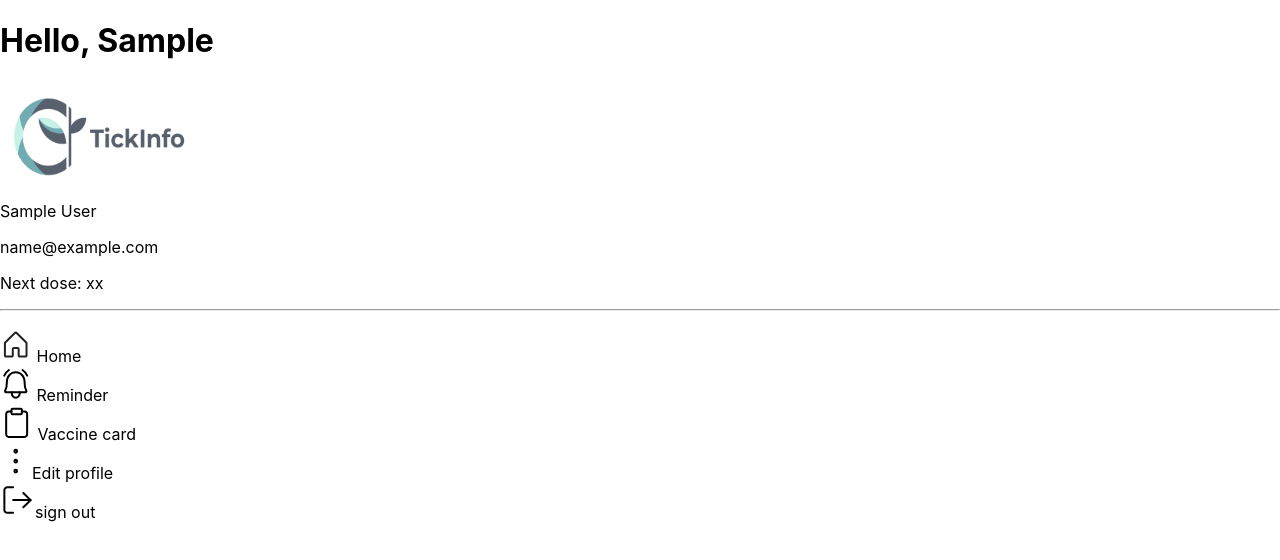
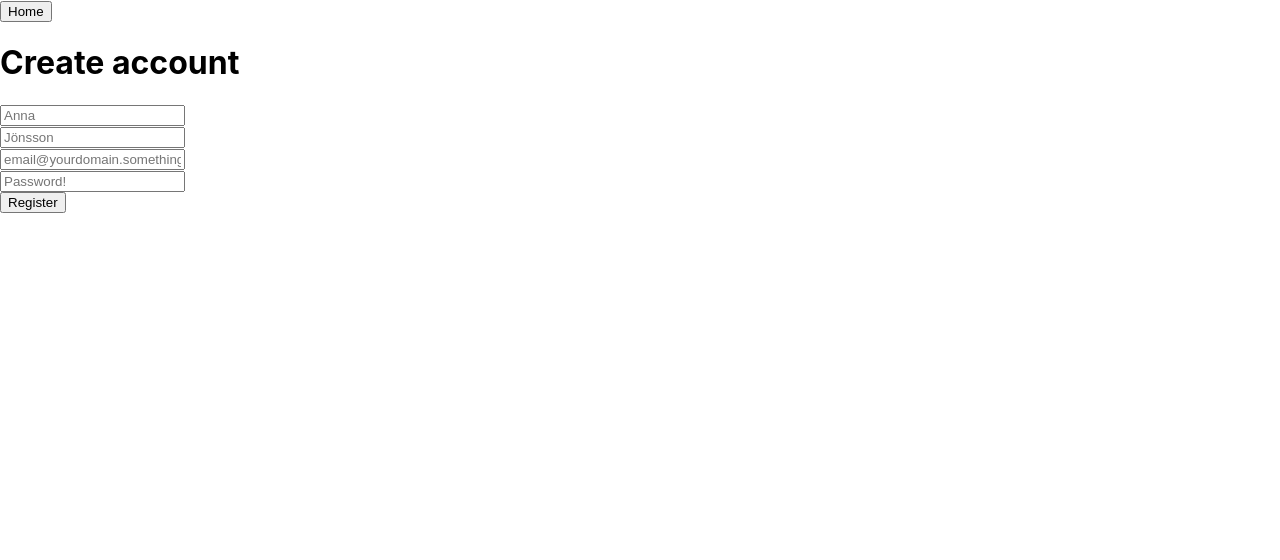
Before and after one commit to sofiaringstedt/final-project, a React (Create React App) app in the folder client/: page /register in a window 1280 px wide. Before the commit this address led to /account. Shown: the top 560 px of the page. Built offline with nearby package versions, Linux system fonts and the light colour scheme; sample sign-in values are in the browser's storage.

Commit message:
Add edit user functionality

```diff
--- a/client/src/App.js
+++ b/client/src/App.js
@@ -1,4 +1,4 @@
-import React from "react";
+import React, {useState} from "react";
 import { BrowserRouter, Routes, Route } from "react-router-dom";
 
 import Home from "./components/Home";
@@ -8,13 +8,16 @@ import Account from "./components/Account";
 import VaccineCard from "./components/VaccineCard";
 
 const App = () => {
+  const [mode, setMode] = useState("register");
+  const [method, setMethod] = useState("POST");
+
   return (
     <BrowserRouter>
       <Routes>
         <Route path="/" element={<Home />} />
         <Route path="/login" element={<Login />} />
-        <Route path="/register" element={<Register />} />
-        <Route path="/account" element={<Account />} />
+        <Route path="/register" element={<Register mode={mode} method={method} />} />
+        <Route path="/account" element={<Account setMode={setMode} setMethod={setMethod} />} />
         <Route path="/card" element={<VaccineCard />} />
       </Routes>
     </BrowserRouter>
--- a/client/src/actions/userActions.js
+++ b/client/src/actions/userActions.js
@@ -27,9 +27,9 @@ export const loginUser = (email, password, navigate) =>{
     .catch((error) => console.log(error))
 }
 
-export const registerUser = (firstName, lastName, email, password, navigate, setErrorMessage ) => {
+export const registerUser = (firstName, lastName, email, password, mode, method, navigate, setErrorMessage ) => {
   const options = {
-    method: "POST",
+    method: method,
     headers: { "Content-Type": "application/json" },
     body: JSON.stringify({
       firstName,
@@ -39,16 +39,20 @@ export const registerUser = (firstName, lastName, email, password, navigate, set
     })
   }
 
-  fetch(API_URL("register"), options)
+  console.log(mode)
+  console.log(method)
+
+  fetch(API_URL(mode), options)
     .then((response) => response.json())
     .then((userData) => {
+      console.log(userData)
       if (userData.success) {
         localStorage.setItem("user", JSON.stringify({
-          userId: userData.user.userId,
-          firstName: userData.user.firstName,
-          lastName: userData.user.lastName,
-          email: userData.user.email,
-          accessToken: userData.user.accessToken
+          userId: userData.response.userId,
+          firstName: userData.response.firstName,
+          lastName: userData.response.lastName,
+          email: userData.response.email,
+          accessToken: userData.response.accessToken
         }));
 
       navigate("/account")
--- a/client/src/components/Account.js
+++ b/client/src/components/Account.js
@@ -8,18 +8,25 @@ import clipBoard from "../assets/clipboard.svg";
 import dots from "../assets/dots.svg";
 import signOut from "../assets/log-out.svg";
 
-const Account = () => {
+const Account = ({ setMode, setMethod }) => {
   const navigate = useNavigate();
 
   const accessToken = JSON.parse(localStorage.getItem("user"))?.accessToken;
   const firstName = JSON.parse(localStorage.getItem("user"))?.firstName;
   const lastName = JSON.parse(localStorage.getItem("user"))?.lastName;
   const email = JSON.parse(localStorage.getItem("user"))?.email;
+  const userId = JSON.parse(localStorage.getItem("user"))?.userId;
 
   const handleSignOut = () => {
     localStorage.removeItem("user")
     localStorage.removeItem("dose")
     navigate("/")
+  };
+
+  const handleEditUser = () =>{
+    setMode(`user/${userId}`)
+    setMethod("PUT");
+    navigate("/register")
   };
 
   useEffect(() => {
@@ -42,7 +49,7 @@ const Account = () => {
         <li onClick={()=> navigate("/")}> <img src={house} alt="home icon"/> Home</li>
         <li > <img src={bell} alt="bell icon" /> Reminder</li>
         <li onClick={()=> navigate("/card")}> <img src={clipBoard} alt="clipboard icon" /> Vaccine card</li>
-        <li> <img src={dots} alt="three dots icon"/>Edit profile</li>
+        <li onClick={handleEditUser}> <img src={dots} alt="three dots icon"/>Edit profile</li>
         <li onClick={handleSignOut}> <img src={signOut} alt="sign out icon" />sign out</li>
       </ul>
     </>
--- a/client/src/components/Register.js
+++ b/client/src/components/Register.js
@@ -1,10 +1,10 @@
-import React, { useState, useEffect } from "react";
+import React, { useState } from "react";
 import { useNavigate } from "react-router-dom";
 import styled from "styled-components";
 
 import { registerUser } from "../actions/userActions";
 
-const Register = () => {
+const Register = ({ mode, method }) => {
   const [firstName, setFirstName] = useState("");
   const [lastName, setLastName] = useState("");
   const [email, setEmail] = useState("");
@@ -18,18 +18,18 @@ const Register = () => {
   const handleEmailChange = (event) => setEmail(event.target.value);
   const handlePasswordChange = (event) => setPassword(event.target.value);
 
-  const accessToken = JSON.parse(localStorage.getItem("user"))?.accessToken;
+  // const accessToken = JSON.parse(localStorage.getItem("user"))?.accessToken;
 
   const handleUserRegistration = (event) => {
     event.preventDefault();
-    registerUser(firstName, lastName, email, password, navigate, setErrorMessage)
+    registerUser(firstName, lastName, email, password, mode, method, navigate, setErrorMessage,)
   }
 
-  useEffect(() => {
-    if (accessToken) {
-      navigate("/account")
-    }
-  }, [accessToken, navigate])
+  // useEffect(() => {
+  //   if (accessToken) {
+  //     navigate("/account")
+  //   }
+  // }, [accessToken, navigate])
 
   return (
     <>
```
